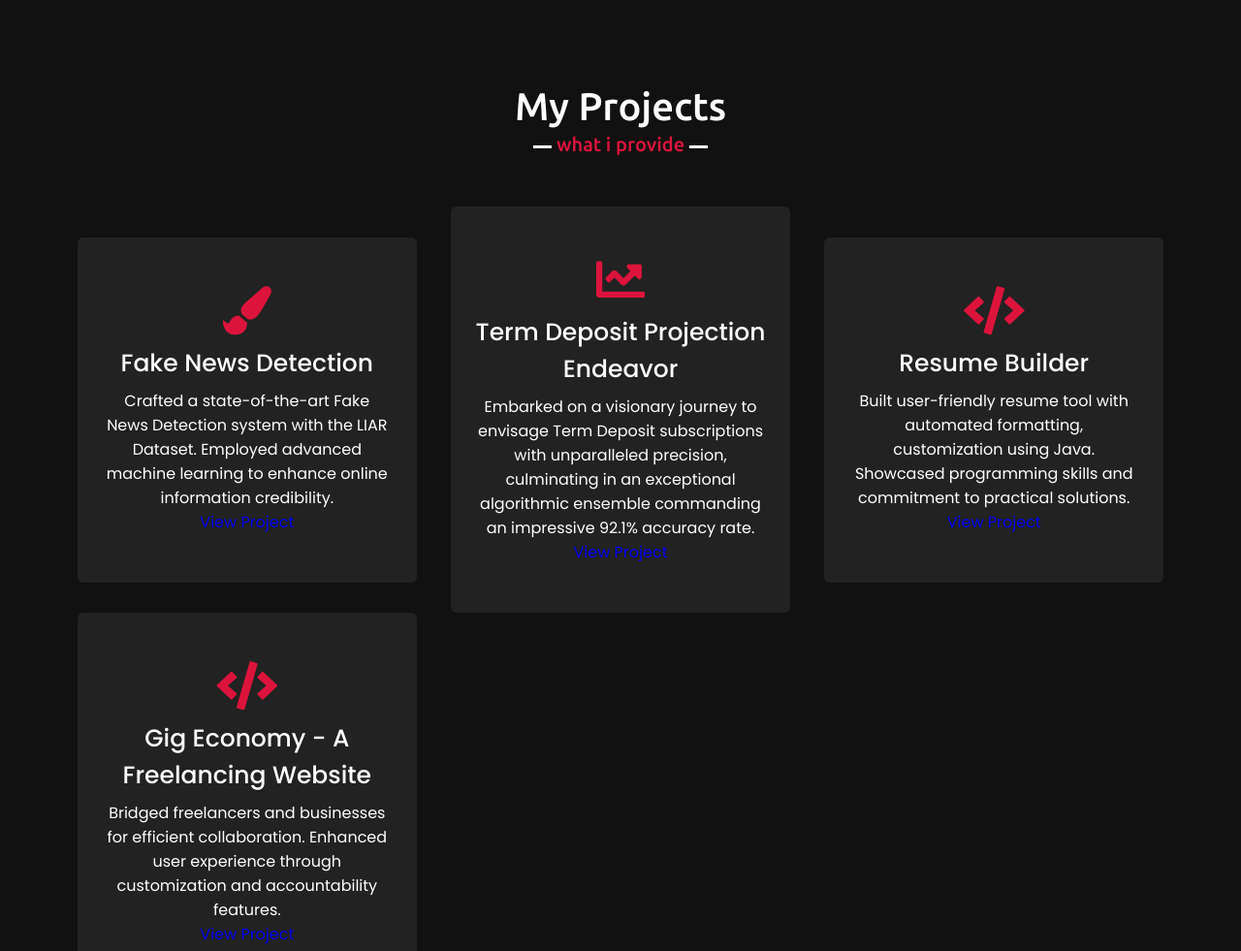
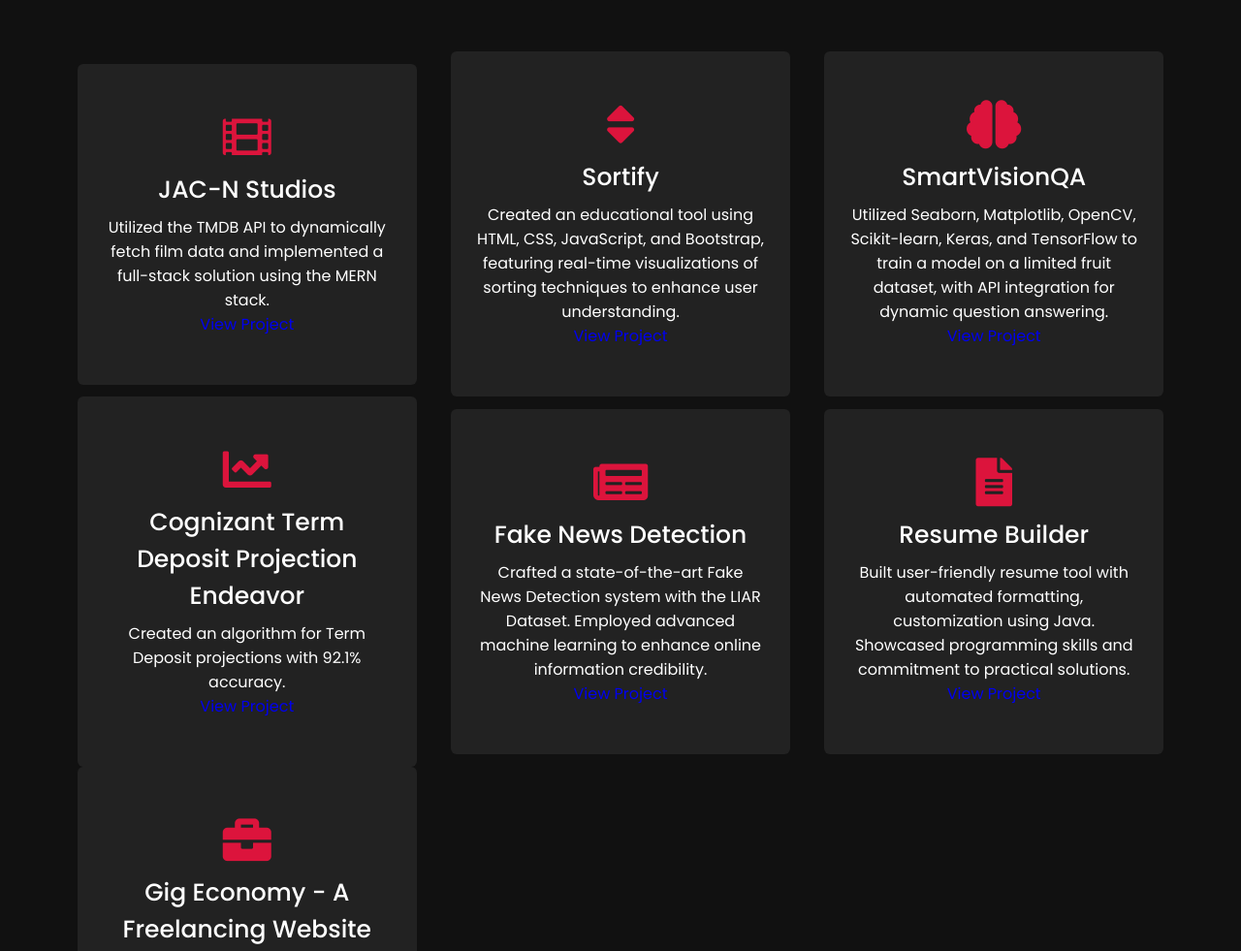
Before and after one commit to JagadeeshPadam/Portfolio, a plain HTML site: page jag/Portfolio/index.html in a window 1280 px wide. Shown: the part 1546-2527 px from the top of the page at 97% size. Drawn offline with nearby package versions, Linux system fonts and the light colour scheme.

Commit message:
Update index.html

```diff
--- a/jag/Portfolio/index.html
+++ b/jag/Portfolio/index.html
@@ -53,7 +53,7 @@
             <h2 class="title">About me</h2>
             <div class="about-content">
                 <div class="column left">
-                    <img src="myimage.jpeg" alt="myimage.jpg">
+                    <img src="myimage.jpg" alt="myimage.jpg">
                 </div>
                 <div class="column right">
                     <div class="text">I'm Jagadeesh and I'm a <span class="typing-2"></span></div>
@@ -71,54 +71,68 @@
 
     <section class="services" id="services">
         <div class="max-width">
-            <h2 class="title">My Projects</h2> <!-- Change title to "My Projects" -->
+            <h2 class="title">My Projects</h2>
             <div class="serv-content">
-                <!-- Project 1 -->
                 <div class="card">
                     <div class="box">
-                        <i class="fas fa-paint-brush"></i>
+                        <i class="fas fa-film"></i> <!-- Film icon -->
+                        <div class="text">JAC-N Studios</div>
+                        <p>Utilized the TMDB API to dynamically fetch film data and implemented a full-stack solution using the MERN stack.</p>
+                        <a href="https://jacn-studios.vercel.app/" target="_blank">View Project</a>
+                    </div>
+                </div>
+                <div class="card">
+                    <div class="box">
+                        <i class="fas fa-sort"></i> <!-- Sorting icon -->
+                        <div class="text">Sortify</div>
+                        <p>Created an educational tool using HTML, CSS, JavaScript, and Bootstrap, featuring real-time visualizations of sorting techniques to enhance user understanding.</p>
+                        <a href="https://jagadeeshpadam.github.io/Sortify/" target="_blank">View Project</a>
+                    </div>
+                </div>
+                <div class="card">
+                    <div class="box">
+                        <i class="fas fa-brain"></i> <!-- AI icon -->
+                        <div class="text">SmartVisionQA</div>
+                        <p>Utilized Seaborn, Matplotlib, OpenCV, Scikit-learn, Keras, and TensorFlow to train a model on a limited fruit dataset, with API integration for dynamic question answering.</p>
+                        <a href="https://github.com/JagadeeshPadam/Natural-Language-Query-Agent" target="_blank">View Project</a>
+                    </div>
+                </div>
+                <div class="card">
+                    <div class="box">
+                        <i class="fas fa-chart-line"></i> <!-- Finance icon -->
+                        <div class="text">Cognizant Term Deposit Projection Endeavor</div>
+                        <p>Created an algorithm for Term Deposit projections with 92.1% accuracy.</p>
+                        <a href="https://colab.research.google.com/drive/1Qi4zuWWONh4g99i1_tRJxjV9gfQ-pgJv" target="_blank">View Project</a>
+                    </div>
+                </div>
+                <div class="card">
+                    <div class="box">
+                        <i class="fas fa-newspaper"></i> <!-- News icon -->
                         <div class="text">Fake News Detection</div>
-                        <p>Crafted a state-of-the-art Fake News Detection system with the LIAR Dataset. Employed advanced
-                            machine learning to enhance online information credibility.</p>
+                        <p>Crafted a state-of-the-art Fake News Detection system with the LIAR Dataset. Employed advanced machine learning to enhance online information credibility.</p>
                         <a href="https://colab.research.google.com/drive/1UOoZiVG0pcAlZOZtlJD3BMRX7VXkYcPn" target="_blank">View Project</a>
                     </div>
                 </div>
-
-                <!-- Project 2 -->
                 <div class="card">
                     <div class="box">
-                        <i class="fas fa-chart-line"></i>
-                        <div class="text">Term Deposit Projection Endeavor</div>
-                        <p>Embarked on a visionary journey to envisage Term Deposit subscriptions with unparalleled precision,
-                            culminating in an exceptional algorithmic ensemble commanding an impressive 92.1% accuracy rate.</p>
-                        <a href="https://drive.google.com/file/d/1Qi4zuWWONh4g99i1_tRJxjV9gfQ-pgJv/view" target="_blank">View Project</a>
-                    </div>
-                </div>
-
-                <!-- Project 3 -->
-                <div class="card">
-                    <div class="box">
-                        <i class="fas fa-code"></i>
+                        <i class="fas fa-file-alt"></i> <!-- Document icon -->
                         <div class="text">Resume Builder</div>
-                        <p>Built user-friendly resume tool with automated formatting, customization using Java. Showcased
-                            programming skills and commitment to practical solutions.</p>
+                        <p>Built user-friendly resume tool with automated formatting, customization using Java. Showcased programming skills and commitment to practical solutions.</p>
                         <a href="https://docs.google.com/document/d/17q7tkDewvxieYRR3kJlswUFm8vbVvwS_/edit" target="_blank">View Project</a>
                     </div>
                 </div>
-
-                <!-- Project 4 -->
                 <div class="card">
                     <div class="box">
-                        <i class="fas fa-code"></i>
+                        <i class="fas fa-briefcase"></i> <!-- Business icon -->
                         <div class="text">Gig Economy - A Freelancing Website</div>
-                        <p>Bridged freelancers and businesses for efficient collaboration. Enhanced user experience through
-                            customization and accountability features.</p>
+                        <p>Developed the user interface using HTML, CSS, and JavaScript, facilitating seamless interaction between freelancers and businesses, with features for customization and accountability.</p>
                         <a href="https://docs.google.com/document/d/1CpCScD0S9wp02ZQIHLmn_0bR8l-c_Qt_/edit" target="_blank">View Project</a>
                     </div>
                 </div>
             </div>
         </div>
     </section>
+
 
 
 
@@ -179,7 +193,7 @@
             <h2 class="title">My Links</h2>
             <div class="carousel owl-carousel">
                 <div class="card">
-                    <a href="https://leetcode.com/Jagadeeshpadam/" target="_blank">
+                    <a href="https://leetcode.com/bashman786/" target="_blank">
                         <div class="box">
                             <img src="LeetCode_logo.png" alt="">
                             <div class="text">LeetCode</div>
```
